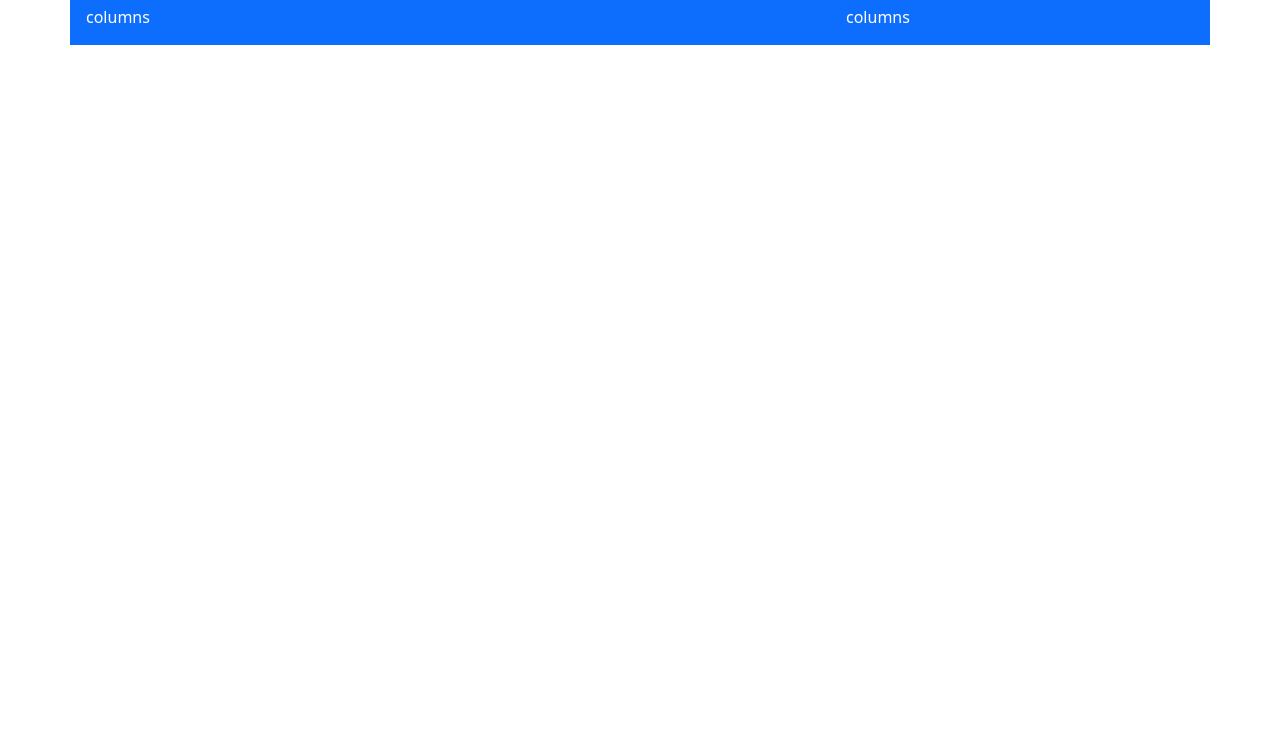
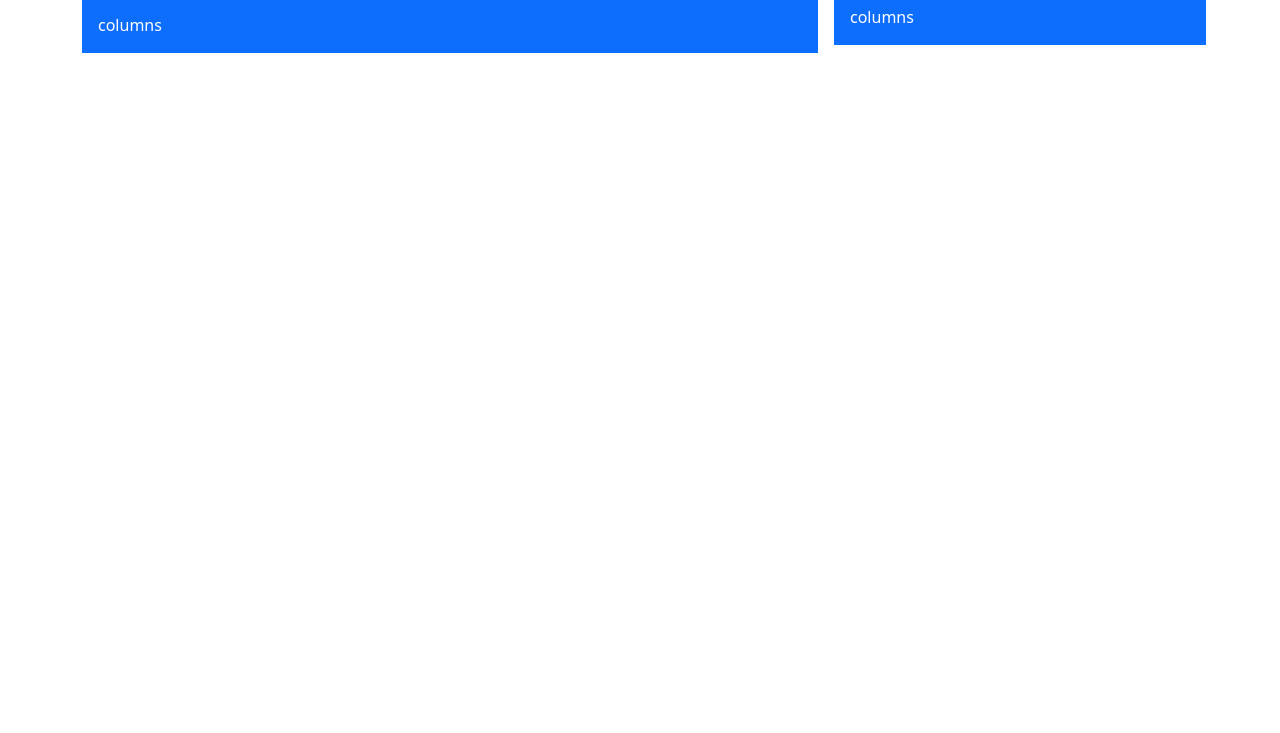
Before and after one commit to EnesAkkal/Bootstrap---5, a plain HTML site: page Lesson 01/resize.html in a window 1280 px wide. Shown: the part 67-800 px from the top of the page. Drawn offline with nearby package versions, Linux system fonts and the light colour scheme.

Commit message:
usage of g-0, g-x and g-y

```diff
--- a/Lesson 01/resize.html
+++ b/Lesson 01/resize.html
@@ -12,12 +12,14 @@
 
     <div class="container">
         <div class="row">
-        <div class="col-8 g-0">
+            <!-- g-0 boxların arasındaki boşlukları kaldırmamıza yarıyor. g-0'dan g-5'e kadar var g-5 en cok boslugu veriyor-->
+        <div class="col-8 gy-2">
             <div class="bg-primary text-white p-3">
                 columns
             </div>
         </div>
-        <div class="col-4 g-0">
+        <!--Eğer ayrı ayrı boşluk vermek istersek gx-3 veya gy-3 ile yapabiliriz.gx-3 is used to give gutter size to the left and right and gy to the top.-->
+        <div class="col-4 gx-2">
             <div class="bg-primary text-white p-3">
                 columns
             </div>
```
Also changed, not shown: 1 other file.
